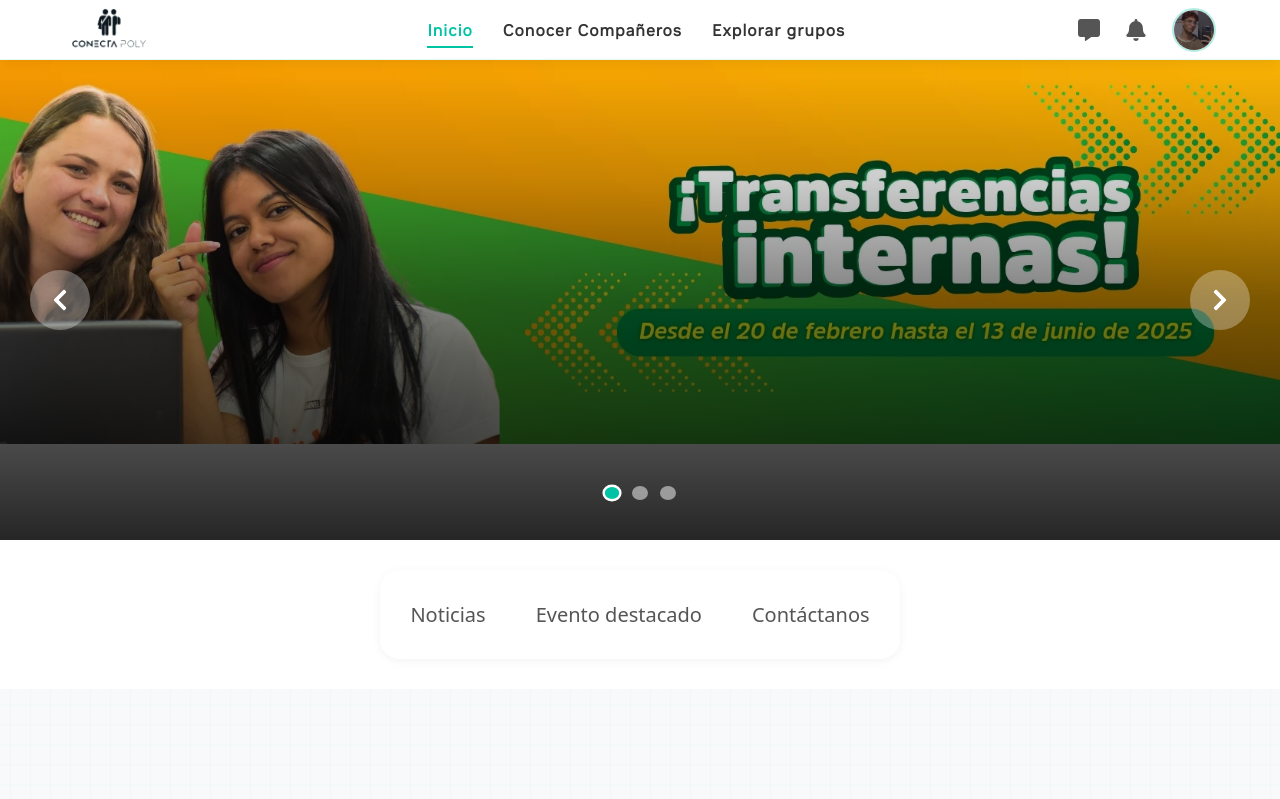
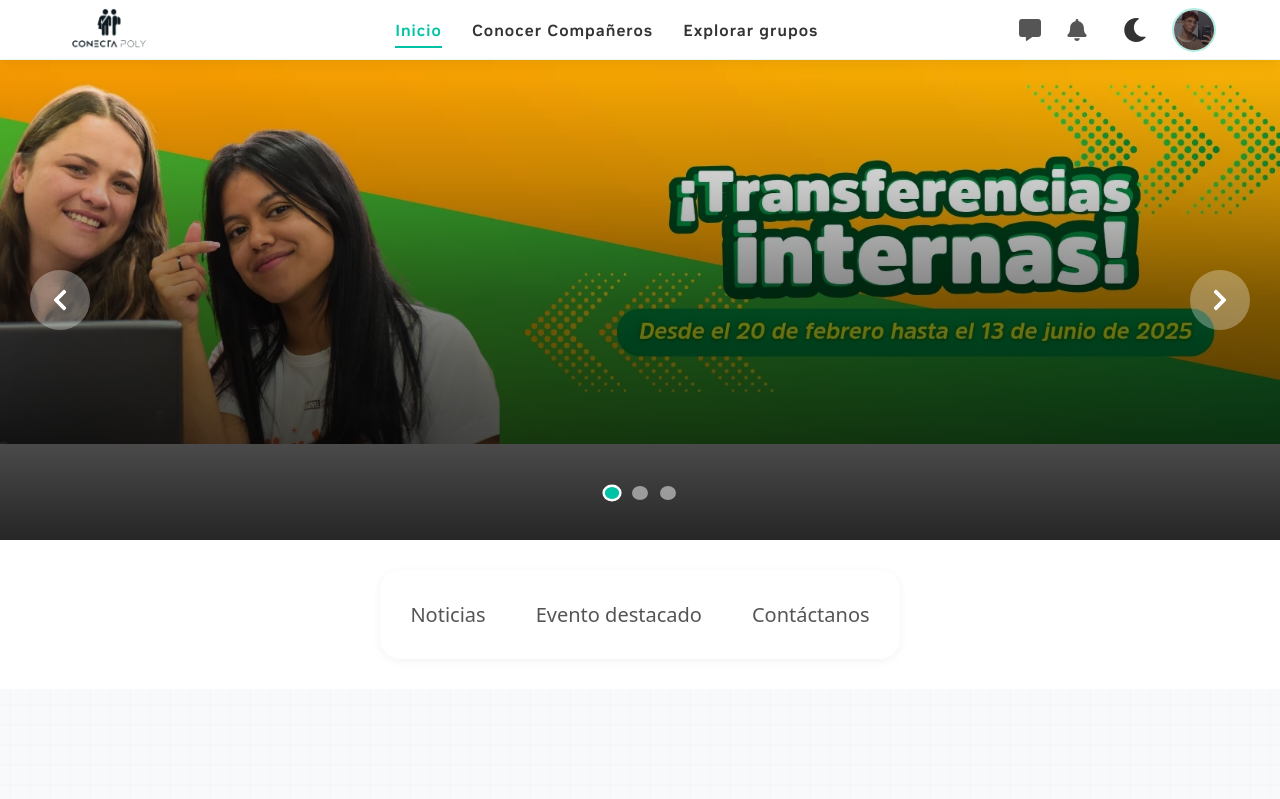
Before and after one commit to Migumi-07/Conecta-Poly, a React (Create React App) app: page /Home in a window 1280 px wide. Shown: the top 799 px of the page. Built offline with nearby package versions, Linux system fonts and the light colour scheme.

Commit message:
Se añadió el modo oscuro para la página home

```diff
--- a/src/App.js
+++ b/src/App.js
@@ -6,10 +6,11 @@ import Login from './pages/Login';
 import AboutUs from './pages/AboutUs';
 import Discover from './pages/Discover';
 import { UserProvider } from './context/userContext';
-
+import { ThemeProvider } from './context/ThemeContext';
 function App() {
   return (
     <UserProvider>
+      <ThemeProvider>
       <Router>
         <Routes>
           <Route path="/" element={<Login />} />
@@ -18,6 +19,7 @@ function App() {
           <Route path="/Discover" element={<Discover />} />
         </Routes>
       </Router>
+      </ThemeProvider>
     </UserProvider>
   );
 }
--- a/src/components/Header.jsx
+++ b/src/components/Header.jsx
@@ -7,11 +7,14 @@ import { FaMessage, FaUser, FaHouse, FaUserGroup } from "react-icons/fa6";
 import { IoMdPersonAdd } from "react-icons/io";
 import { useLocation } from "react-router-dom";
 import { useUser } from "../context/userContext";
-
+import { useTheme } from "../context/ThemeContext";
+import { FaSun, FaMoon } from "react-icons/fa"; // Iconos de sol y luna
+import { IconContext } from "react-icons";
 function Header() {
   const location = useLocation();
   const [menuOpen, setMenuOpen] = useState(false);
   const { user } = useUser();
+  const { isDarkMode, toggleTheme } = useTheme();
 
   const isActive = (path) => location.pathname === `/${path}`;
 
@@ -67,6 +70,20 @@ function Header() {
         <div className="rightOptions">
           <FaMessage className="rightIcons" />
           <FaBell className="rightIcons" />
+          <IconContext.Provider
+            value={{
+              size: "1.5em",
+              style: {
+                cursor: "pointer",
+                verticalAlign: "middle",
+                marginLeft: "10px",
+              },
+            }}
+          >
+            <div onClick={toggleTheme} className="theme-toggle">
+              {isDarkMode ? <FaSun /> : <FaMoon />}
+            </div>
+          </IconContext.Provider>
           <img
             className="userPicture"
             src={user?.avatar || userPic}
--- /dev/null
+++ b/src/context/ThemeContext.jsx
@@ -0,0 +1,19 @@
+import { createContext, useState, useContext } from "react";
+
+const ThemeContext = createContext();
+
+export const ThemeProvider = ({ children }) => {
+  const [isDarkMode, setIsDarkMode] = useState(false);
+
+  const toggleTheme = () => {
+    setIsDarkMode((prevMode) => !prevMode);
+  };
+
+  return (
+    <ThemeContext.Provider value={{ isDarkMode, toggleTheme }}>
+      {children}
+    </ThemeContext.Provider>
+  );
+};
+
+export const useTheme = () => useContext(ThemeContext);
--- a/src/pages/Home.jsx
+++ b/src/pages/Home.jsx
@@ -8,9 +8,16 @@ import Footer from "../components/Footer";
 import ContactSection from "../components/Home/ContactSection";
 import ScrollToTopArrow from "../components/Home/ScrollToTopArrow";
 import License from "../components/Home/License";
+
+import { useTheme } from "../context/ThemeContext";
+
 function Home() {
+  const { isDarkMode } = useTheme();
   return (
     <>
+      <div
+        className={`app-container ${isDarkMode ? "dark-mode" : "light-mode"}`}
+      >
         <Header />
         <CardCarousel />
         <Nav />
@@ -19,8 +26,8 @@ function Home() {
         <License />
         <ContactSection />
         <ScrollToTopArrow />
-
         <Footer />
+      </div>
     </>
   );
 }
--- a/src/styles/Header.css
+++ b/src/styles/Header.css
@@ -235,6 +235,31 @@
   color: black;
 }
 
+.theme-toggle {
+  display: inline-flex;
+  align-items: center;
+  transition: transform 0.3s ease;
+  color: var(--text-color);
+}
+
+.theme-toggle:hover {
+  transform: scale(1.1);
+  color: #00c3a5;
+}
+
+@keyframes spin {
+  from {
+    transform: rotate(0deg);
+  }
+  to {
+    transform: rotate(360deg);
+  }
+}
+
+.theme-toggle:active {
+  animation: spin 0.5s linear;
+}
+
 /* Responsive Design */
 @media (max-width: 992px) {
   .headerNav,
@@ -271,3 +296,18 @@
     width: 85%;
   }
 }
+
+/* dark mode */
+
+.dark-mode .mainHeader {
+  background-color: #333;
+  color: #f0f0f0;
+}
+
+.dark-mode span {
+  color: #f0f0f0;
+}
+
+.dark-mode .rightIcons {
+  color: #f0f0f0;
+}
--- a/src/styles/Home/Home.css
+++ b/src/styles/Home/Home.css
@@ -141,3 +141,172 @@ html {
 section {
   transition: all 0.5s ease;
 }
+
+/*Dark Mode*/
+:root {
+  --bg-color: #ffffff;
+  --text-color: #333333;
+  --primary-color: #00c3a5;
+}
+
+.dark-mode {
+  --bg-color: #1a1a1a;
+  --text-color: #f0f0f0;
+  --primary-color: #00c3a5;
+}
+
+.app-container {
+  transition: background-color 0.3s ease, color 0.3s ease;
+}
+
+.light-mode {
+  background-color: #ffffff;
+  color: #333333;
+}
+
+.dark-mode {
+  background-color: #1a1a1a;
+  color: #f0f0f0;
+}
+
+.dark-mode a {
+  color: #f0f0f0;
+}
+
+.dark-mode .card {
+  background-color: #2d2d2d;
+  border-color: #444;
+}
+
+.dark-mode .contact-section {
+  background-color: #2d2d2d;
+  border-color: #444;
+}
+
+.dark-mode .homeNavContainer {
+  background-color: #2d2d2d;
+  border-color: #444;
+}
+
+.dark-mode .homeNavContainer a {
+  color: #00e0c2;
+}
+
+.dark-mode .news-card {
+  background-color: #121215;
+  border-color: #444;
+}
+
+.dark-mode .news-card h4 {
+  color: #f0f0f0;
+}
+
+.dark-mode .news-card .news-date {
+  color: #bdbdbd;
+}
+.dark-mode .news-card .news-excerpt {
+  color: #bdbdbd;
+}
+
+.dark-mode .feature-text {
+  color: #bdbdbd;
+}
+
+.dark-mode .license-header p {
+  color: #bdbdbd;
+}
+
+.dark-mode .license-card {
+  background-color: #1c1c1c;
+  border-color: #444;
+}
+
+.dark-mode .cart-table th {
+  background-color: #1c1c1c;
+  border-color: #444;
+  color: #f0f0f0;
+}
+
+.dark-mode .cart-table td {
+  background-color: #1c1c1c;
+  border-color: #444;
+  color: #bdbdbd;
+}
+
+.dark-mode .license-card label {
+  color: #bdbdbd;
+}
+
+.dark-mode .license-card input {
+  color: #bdbdbd;
+}
+
+.dark-mode .license-card h2 {
+  color: #f0f0f0;
+}
+
+.dark-mode .license-card li {
+  color: #bdbdbd;
+}
+
+.dark-mode h2 {
+  color: #f0f0f0;
+}
+
+.dark-mode .news-grid-section {
+  background-color: var(--bg-color);
+  color: #f0f0f0;
+}
+
+.dark-mode h3 {
+  color: #f0f0f0;
+}
+
+.dark-mode .feature-content {
+  background-color: var(--bg-color);
+  color: #f0f0f0;
+}
+
+.dark-mode .cart-section {
+  background-color: #1c1c1c;
+}
+
+.dark-mode .compare-plans-section {
+  background-color: #1c1c1c;
+}
+
+.dark-mode .compare-plans-section h2 {
+  color: #f0f0f0;
+}
+
+.dark-mode .compare-table th:hover {
+  background-color: #00c3a5 !important;
+}
+
+.dark-mode .compare-table th {
+  background-color: #1c1c1c;
+  color: #f0f0f0;
+  border: 1px solid #555;
+}
+
+.dark-mode .compare-table td {
+  background-color: #1c1c1c;
+  color: #bdbdbd;
+  border: 1px solid #555;
+}
+
+.dark-mode .contact-card {
+  background-color: #1c1c1c;
+}
+
+.dark-mode .contact-card h3 {
+  color: #f0f0f0;
+}
+
+.dark-mode .contact-card p {
+  color: #bdbdbd;
+}
+
+.dark-mode .contact-card a {
+  color: #bdbdbd;
+}
--- a/src/styles/Home/License.css
+++ b/src/styles/Home/License.css
@@ -1,6 +1,6 @@
 @font-face {
   font-family: Nvidia;
-  src: url(../../fonts/Nvidia.ttf);
+  src: url(../../fonts/NVIDIA.woff2);
 }
 
 .license-container {
```
Also changed, not shown: src/fonts/Nvidia.ttf (deleted). Lines whose indentation alone changed are shown as unchanged.
